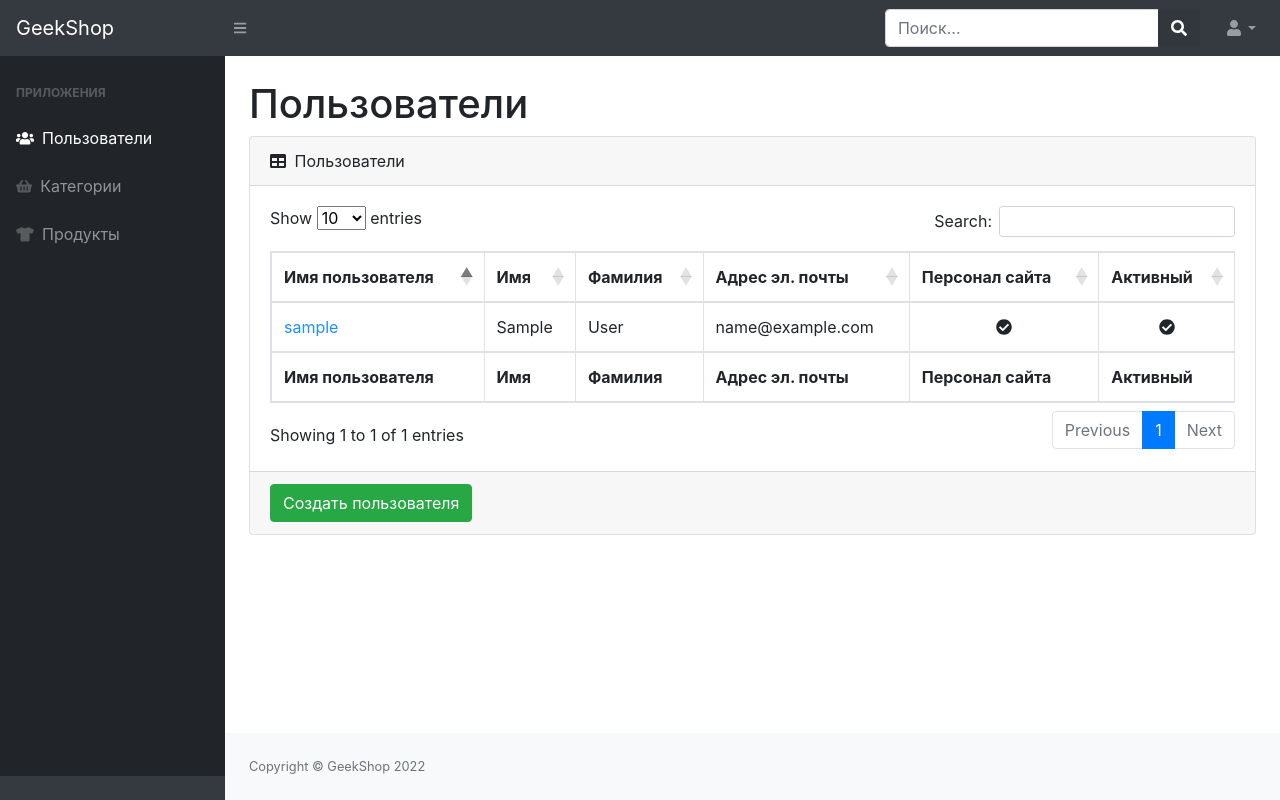
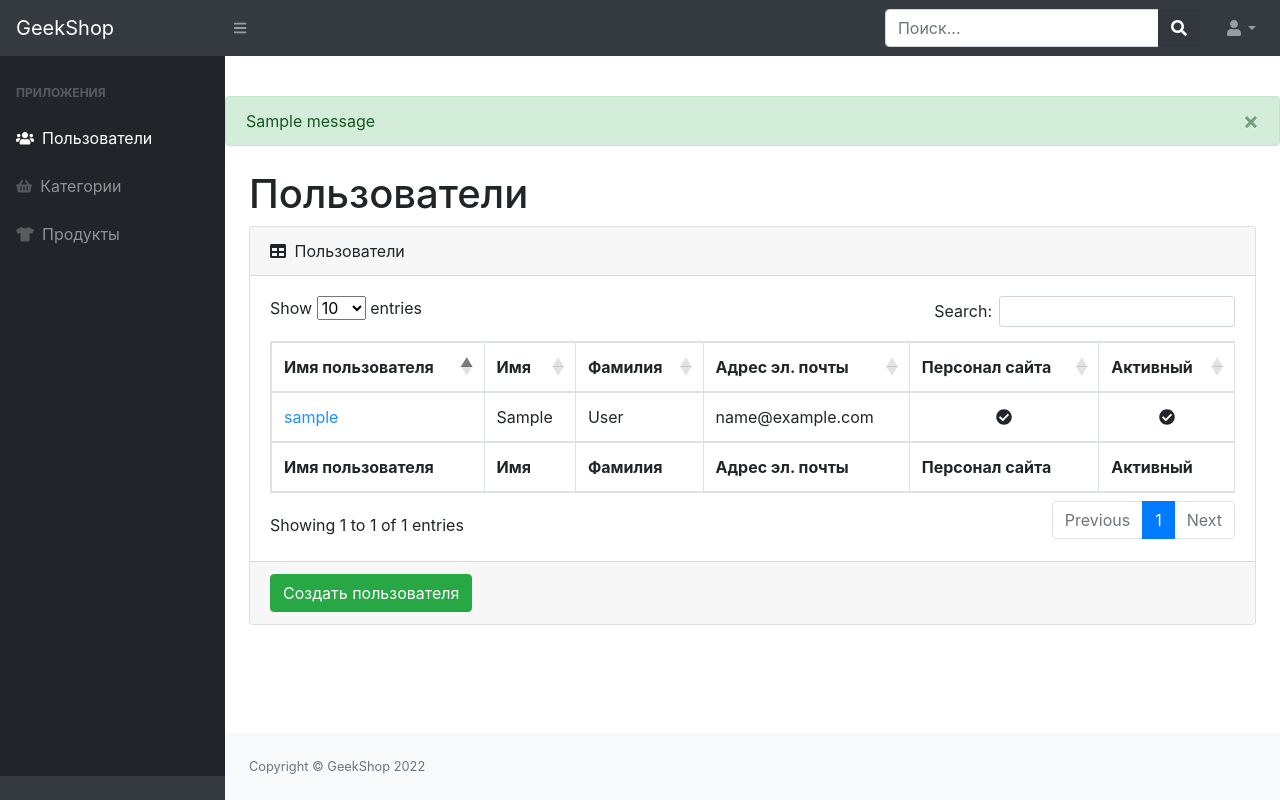
Before and after one commit to Glory665/myproject-server, a Django app: page /admin-staff/users/ in a window 1280 px wide. Run offline with Django 3.2, Linux system fonts and the light colour scheme; tables that the repository leaves empty hold one stand-in row (values such as "Sample post"); one stand-in notice (Sample message) is shown; some libraries are stand-ins or nearby versions.

Commit message:
added messages

```diff
--- a/admins/templates/admins/admin-users-create.html
+++ b/admins/templates/admins/admin-users-create.html
@@ -23,8 +23,8 @@
         <div class="form-row mb-2">
             <div class="col-lg-12">
                 <div class="custom-file">
-                            {{ form.avatar }}
-                            <label class="custom-file-label" for="{{ form.avatar.id_for_label }}">Выберите изображение</label>
+                    {{ form.image }}
+                    <label class="custom-file-label" for="{{ form.image.id_for_label }}">Выберите изображение</label>
                 </div>
             </div>
         </div>
--- a/admins/templates/admins/admin-users-read.html
+++ b/admins/templates/admins/admin-users-read.html
@@ -2,7 +2,18 @@
 
 {% block content %}
     <main>
-            <div class="container-fluid">
+        {% if messages %}
+            <div class="alert alert-success alert-dismissible fade show" role="alert"
+                style="margin-top: 40px;">
+                {% for message in messages %}
+                    {{ message }}
+                {% endfor %}
+                <button type="button" class="close" data-dismiss="alert" aria-label="Close">
+                    <span aria-hidden="true">&times;</span>
+                </button>
+            </div>
+        {% endif %}
+        <div class="container-fluid">
                 <h1 class="mt-4">Пользователи</h1>
                 <div class="card mb-4">
                     <div class="card-header">
--- a/admins/views.py
+++ b/admins/views.py
@@ -1,5 +1,6 @@
 from django.shortcuts import render, HttpResponseRedirect
 from django.urls import reverse
+from django.contrib import messages
 
 from users.models import User
 from admins.forms import UserAdminRegistrationForm
@@ -23,6 +24,7 @@ def admin_users_create(request):
         form = UserAdminRegistrationForm(data=request.POST, files=request.FILES)
         if form.is_valid():
             form.save()
+            messages.success(request, 'Пользователь успешно создан.')
             return HttpResponseRedirect(reverse('admin_staff:admin_users'))
     else:
         form = UserAdminRegistrationForm()
```
Also changed, not shown: admins/forms.py (+1 -6 lines). Lines whose indentation alone changed are shown as unchanged.
